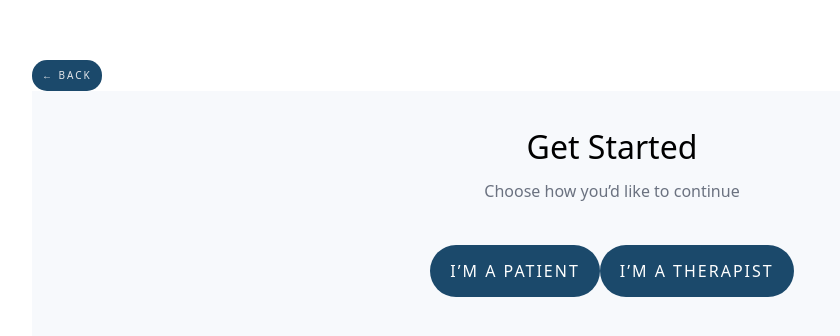
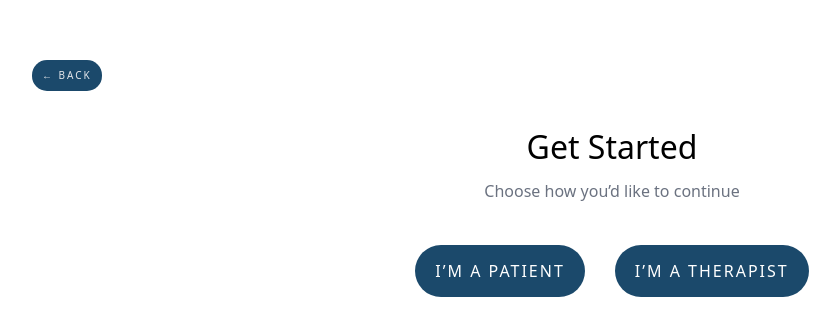
Before and after one commit to Ifedolly/therapy-app, a React (Vite) app: page / in a window 1280 px wide. Both pictures are taken after a click on the button "GET STARTED". Shown: the top 336 px of the page, without its empty margins (28-868 px from the left). Built offline with nearby package versions, Linux system fonts and the light colour scheme.

Commit message:
Installed React Icons

```diff
--- a/package.json
+++ b/package.json
@@ -14,6 +14,7 @@
     "firebase": "^12.7.0",
     "react": "^19.2.0",
     "react-dom": "^19.2.0",
+    "react-icons": "^5.5.0",
     "react-router-dom": "^7.11.0",
     "tailwindcss": "^4.1.18"
   },
--- a/src/styles/roleselect.css
+++ b/src/styles/roleselect.css
@@ -5,7 +5,7 @@
   justify-content: center;
   align-items: center;
   text-align: center;
-  background: #f7f9fc;
+  /* background: #f7f9fc; */
   padding: 2rem;
   /* gap: 3rem; */
 }
@@ -23,14 +23,10 @@
   margin-bottom: 2rem;
   font-size: 1rem;
 }
-.role-buttons{
-    display: flex;
-    gap: 3rem;
-}
 
 .role-button {
   padding: 14px 20px;
-  margin: 10px 0;
+  margin: 10px 15px;
   border-radius: 999px;
   border: none;
   font-size: 1rem;
@@ -42,6 +38,6 @@
 }
 
 .role-button:hover {
-  background: #4f46e5;
+  background: rgb(8, 8, 61);
   transform: translateY(-2px);
 }
```
Also changed, not shown: 1 other file (tests, documents, lock files or other folders).
